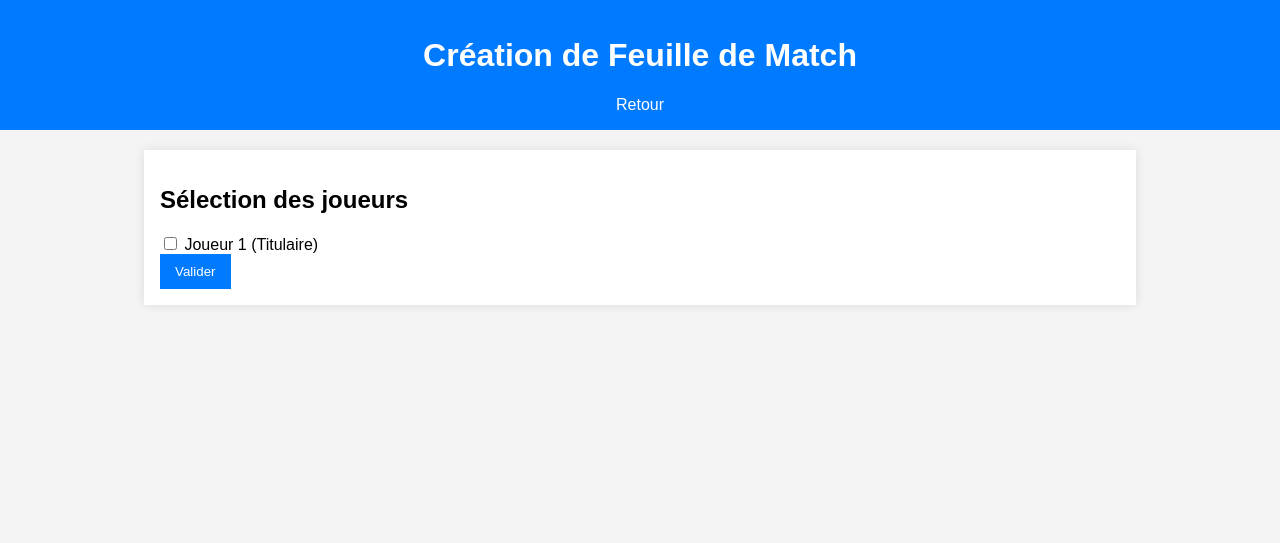
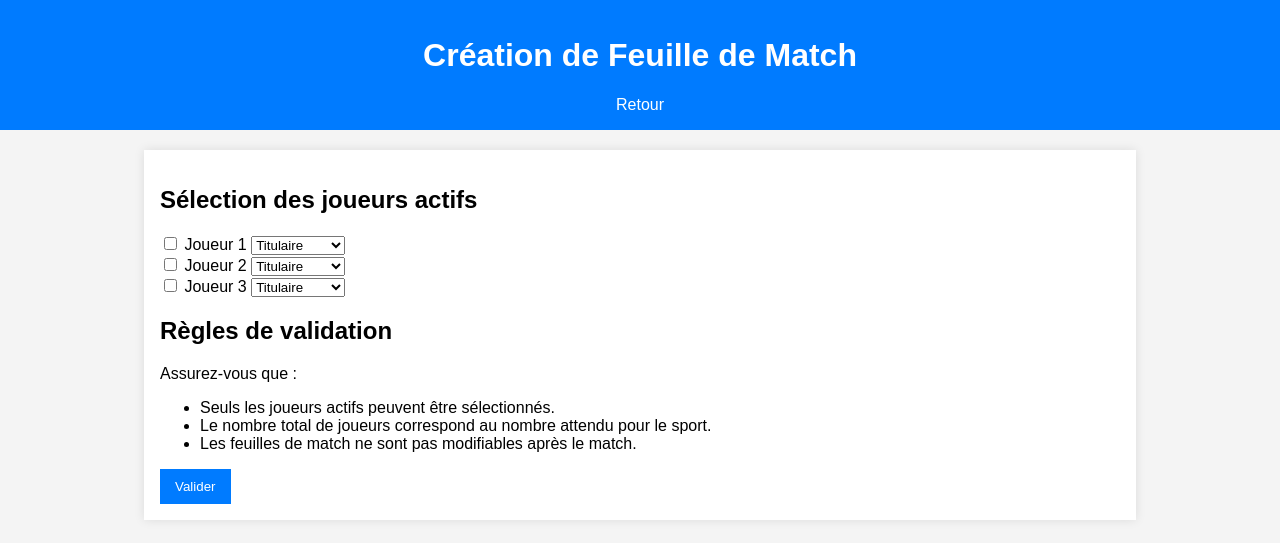
Before and after one commit to Zeynnz/Projet-PHP-S3, a PHP site: page /Vue/feuille_match.php in a window 1280 px wide. Shown: the top 543 px of the page. Run offline with PHP 8.4, Linux system fonts and the light colour scheme.

Commit message:
feuille match (trompé de branche)

```diff
--- /dev/null
+++ b/php/Vue/ajout_feuille_match.php
@@ -0,0 +1 @@
+<?php
--- a/php/Vue/dashboard.php
+++ b/php/Vue/dashboard.php
@@ -16,7 +16,6 @@ session_start();
     <nav>
         <a href="joueurs.php">Gérer les Joueurs</a>
         <a href="matchs.php">Gérer les Matchs</a>
-        <a href="feuille_match.php">Créer Feuille de Match</a>
         <a href="statistiques.php">Statistiques</a>
         <a href="index.php">Déconnexion</a>
     </nav>
--- a/php/Vue/feuille_match.php
+++ b/php/Vue/feuille_match.php
@@ -3,7 +3,7 @@
 <head>
     <meta charset="UTF-8">
     <meta name="viewport" content="width=device-width, initial-scale=1.0">
-    <title>Créer Feuille de Match</title>
+    <title>Feuille de Match</title>
     <link rel="stylesheet" href="styles.css">
 </head>
 <body>
@@ -14,15 +14,58 @@
     </nav>
 </header>
 <main>
-    <form action="submit_feuille_match.php" method="POST">
-        <h2>Sélection des joueurs</h2>
-        <div>
-            <!-- Boucle PHP : liste des joueurs actifs -->
+    <form action="ajout_feuille_match.php" method="POST">
+        <h2>Sélection des joueurs actifs</h2>
+
+        <!-- Boucle PHP pour afficher les joueurs actifs -->
+        <div class="joueur">
             <label>
                 <input type="checkbox" name="joueur[]" value="1">
-                Joueur 1 (Titulaire)
+                Joueur 1
+            </label>
+            <label>
+                <select name="poste_1">
+                    <option value="titulaire">Titulaire</option>
+                    <option value="remplacant">Remplaçant</option>
+                </select>
             </label>
         </div>
+
+        <div class="joueur">
+            <label>
+                <input type="checkbox" name="joueur[]" value="2">
+                Joueur 2
+            </label>
+            <label>
+                <select name="poste_2">
+                    <option value="titulaire">Titulaire</option>
+                    <option value="remplacant">Remplaçant</option>
+                </select>
+            </label>
+        </div>
+
+        <div class="joueur">
+            <label>
+                <input type="checkbox" name="joueur[]" value="3">
+                Joueur 3
+            </label>
+            <label>
+                <select name="poste_3">
+                    <option value="titulaire">Titulaire</option>
+                    <option value="remplacant">Remplaçant</option>
+                </select>
+            </label>
+        </div>
+
+        <!-- Validation des règles -->
+        <h2>Règles de validation</h2>
+        <p>Assurez-vous que :</p>
+        <ul>
+            <li>Seuls les joueurs actifs peuvent être sélectionnés.</li>
+            <li>Le nombre total de joueurs correspond au nombre attendu pour le sport.</li>
+            <li>Les feuilles de match ne sont pas modifiables après le match.</li>
+        </ul>
+
         <button type="submit">Valider</button>
     </form>
 </main>
```
